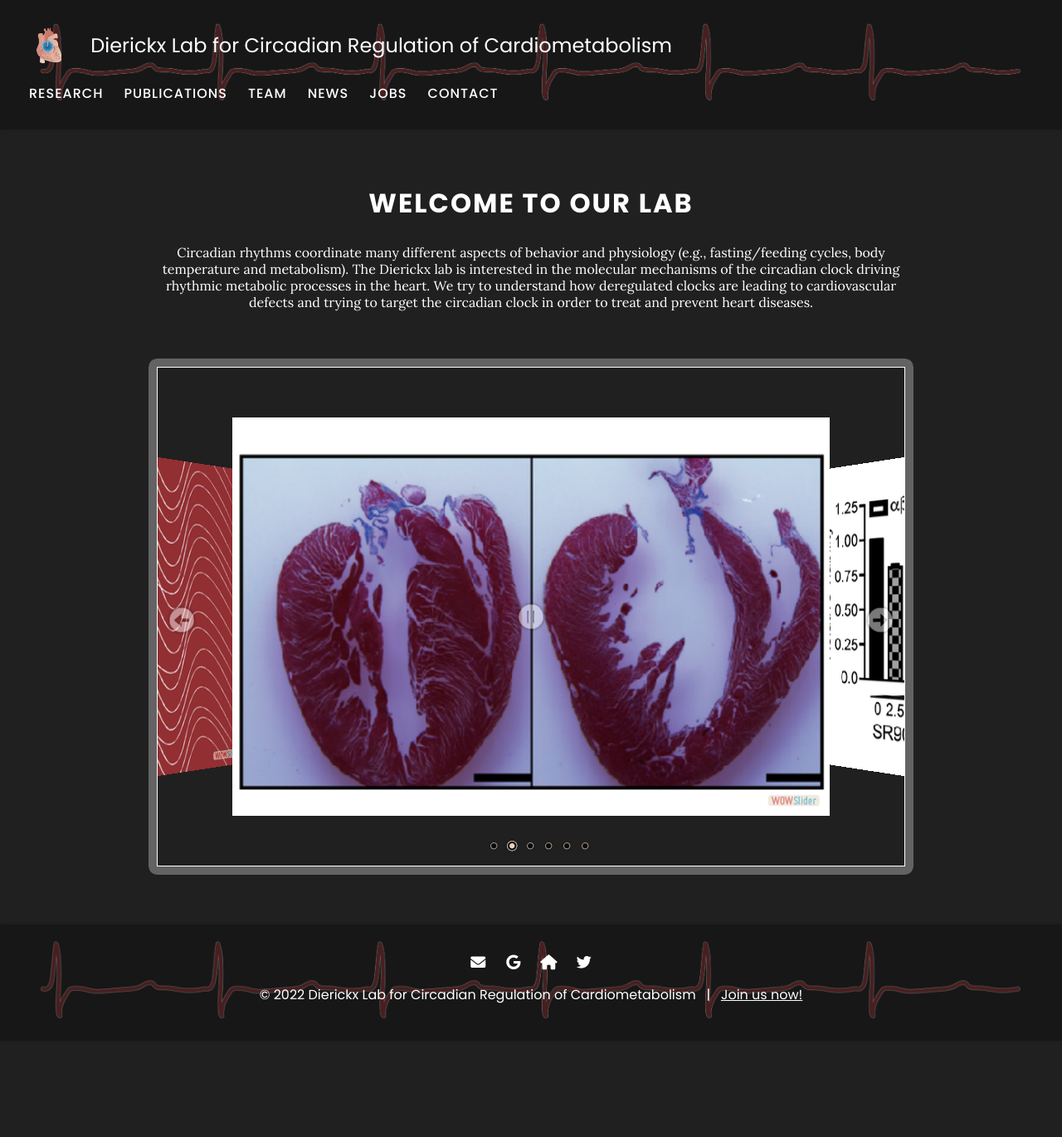
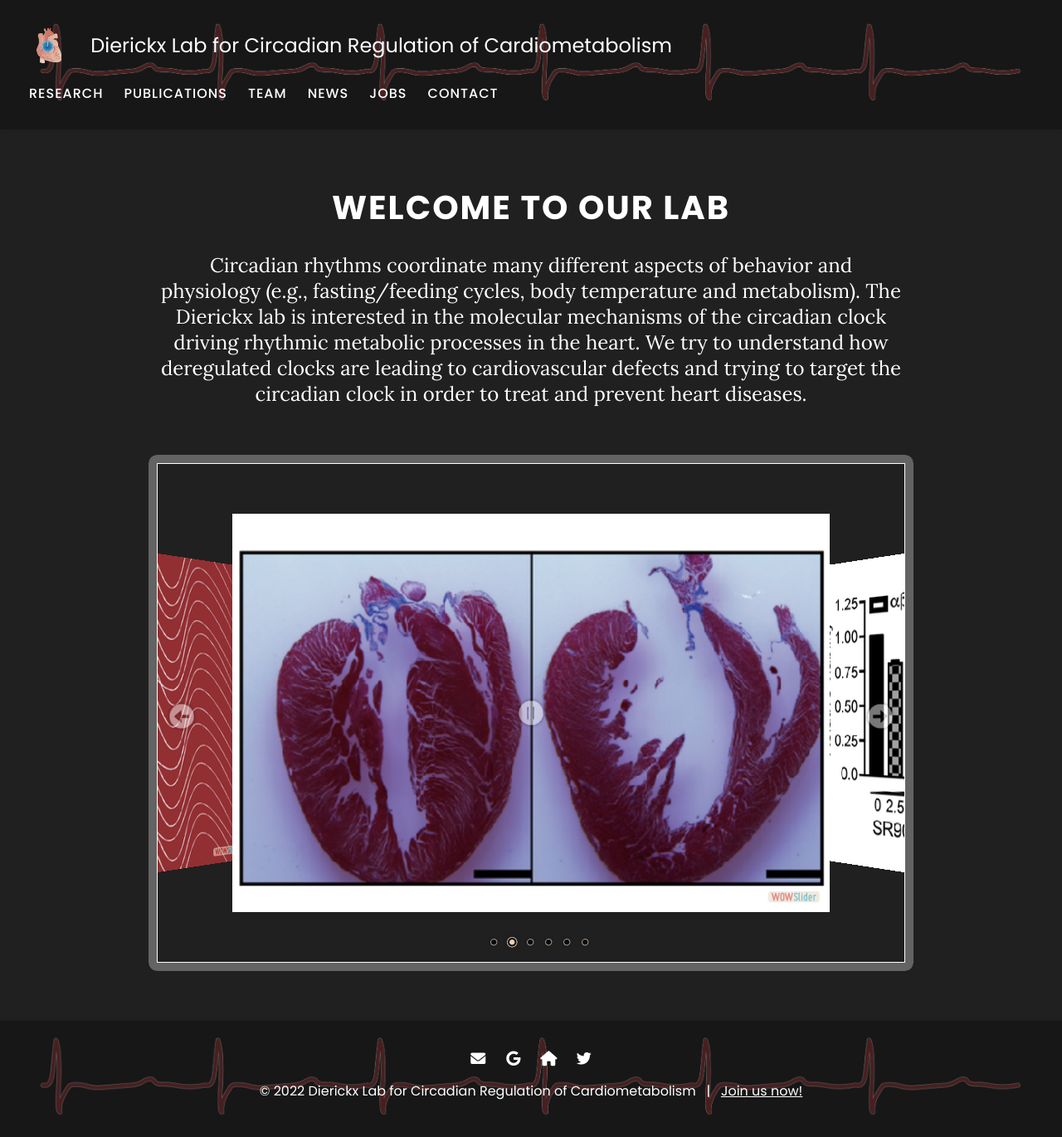
Before and after one commit to theDierickxLab/theDierickxLab, a Jekyll site: the page built from index.md, in a window 1280 px wide. Shown: the whole page at 83% size. Built offline with Jekyll 4.4.1, drawn with Linux system fonts in a browser that asks for light colours; before the commit the page ends 1254 px from its top, so only the background shows below that.

Commit message:
Update index.md

```diff
--- a/index.md
+++ b/index.md
@@ -3,11 +3,11 @@ title: Home
 ---
 
 
-#  <span style="color:white;font-weight:bold;font-size:2rem;">WELCOME TO OUR LAB</span>
+#  <span style="color:white;font-weight:bold;font-size:2.5rem;">WELCOME TO OUR LAB</span>
 {:.center}
 
 <div>
-  <span style="color:white;font-size:1rem;">
+  <span style="color:white;font-size:1.5rem;">
 Circadian rhythms coordinate many different aspects of behavior and physiology (e.g., fasting/feeding cycles, body temperature and metabolism). The Dierickx lab is interested in the molecular mechanisms of the circadian clock driving rhythmic metabolic processes in the heart. We try to understand how deregulated clocks are leading to cardiovascular defects and trying to target the circadian clock in order to treat and prevent heart diseases.
   </span>
 </div>
```
